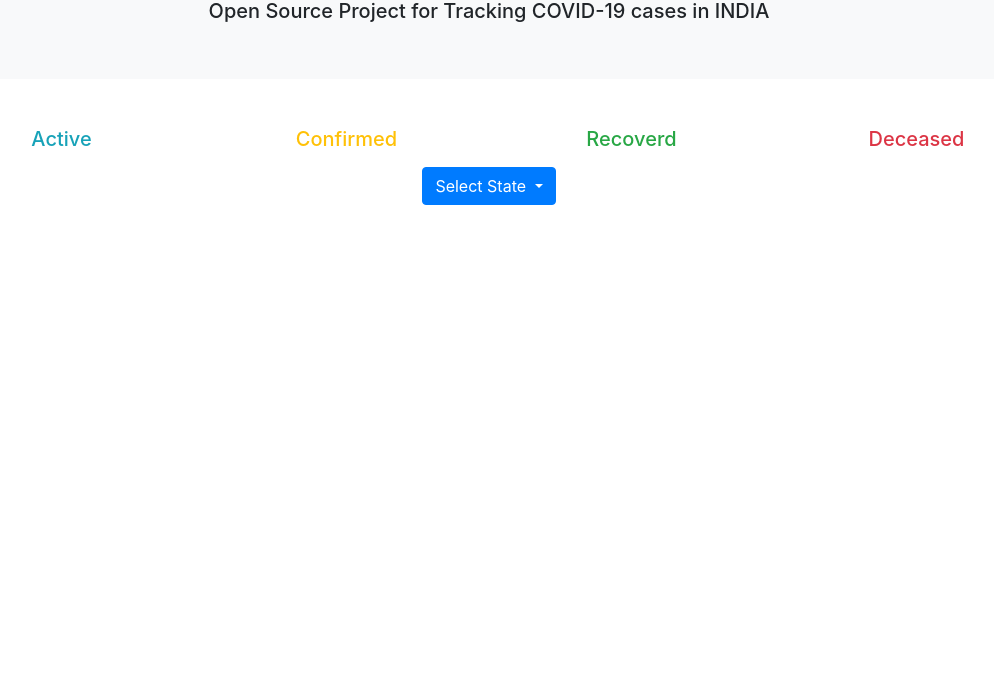
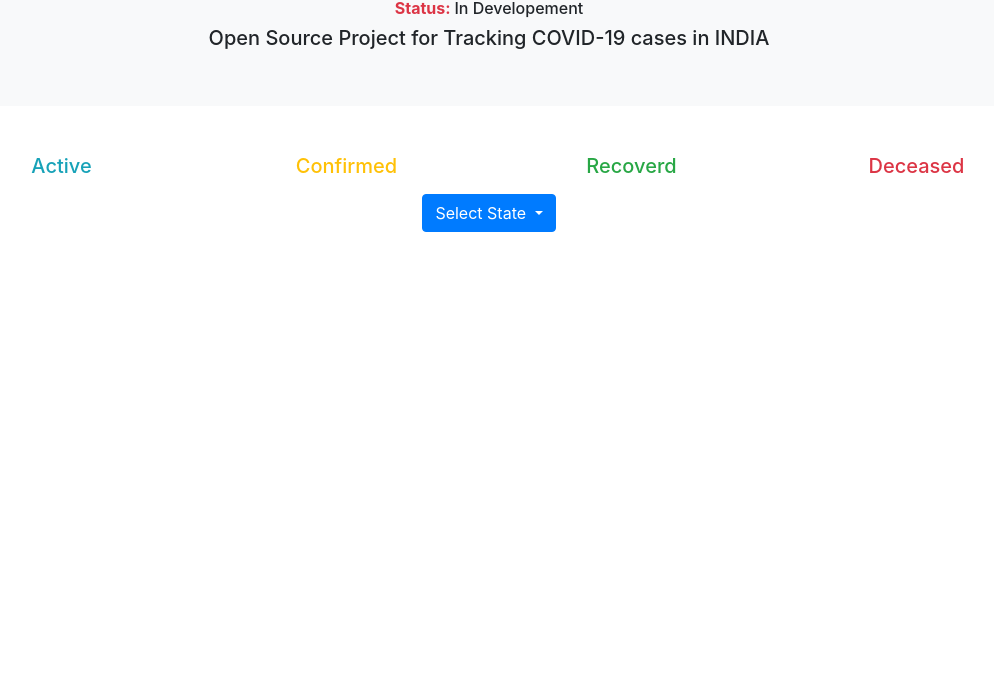
Before and after one commit to Jobin-S/COVID-19-live-tracker, a plain HTML site: page index.html in a window 1280 px wide. Shown: the part 105-800 px from the top of the page, without its empty margins (151-1145 px from the left). Drawn offline with nearby package versions, Linux system fonts and the light colour scheme; no server answers.

Commit message:
added site status

```diff
--- a/index.html
+++ b/index.html
@@ -10,6 +10,7 @@
 <body>
     <div class="container-fluid text-center p-5 bg-light mb-5">
         <h1>COVID-19 INDIA Live Tracker</h1>
+        <h6><b class="text-danger">Status: </b>In Developement</h6>
         <h5>Open Source Project for Tracking COVID-19 cases in INDIA</h5>
     </div>
 
```
